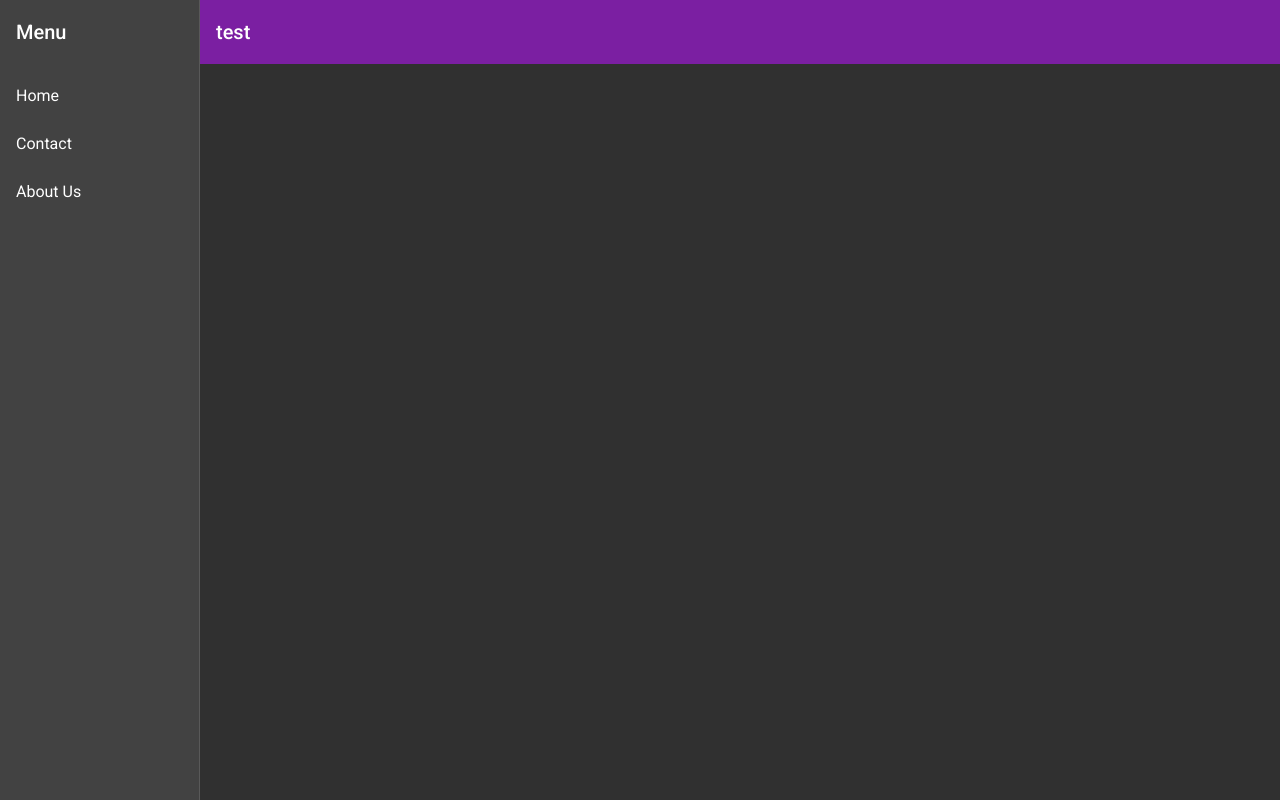
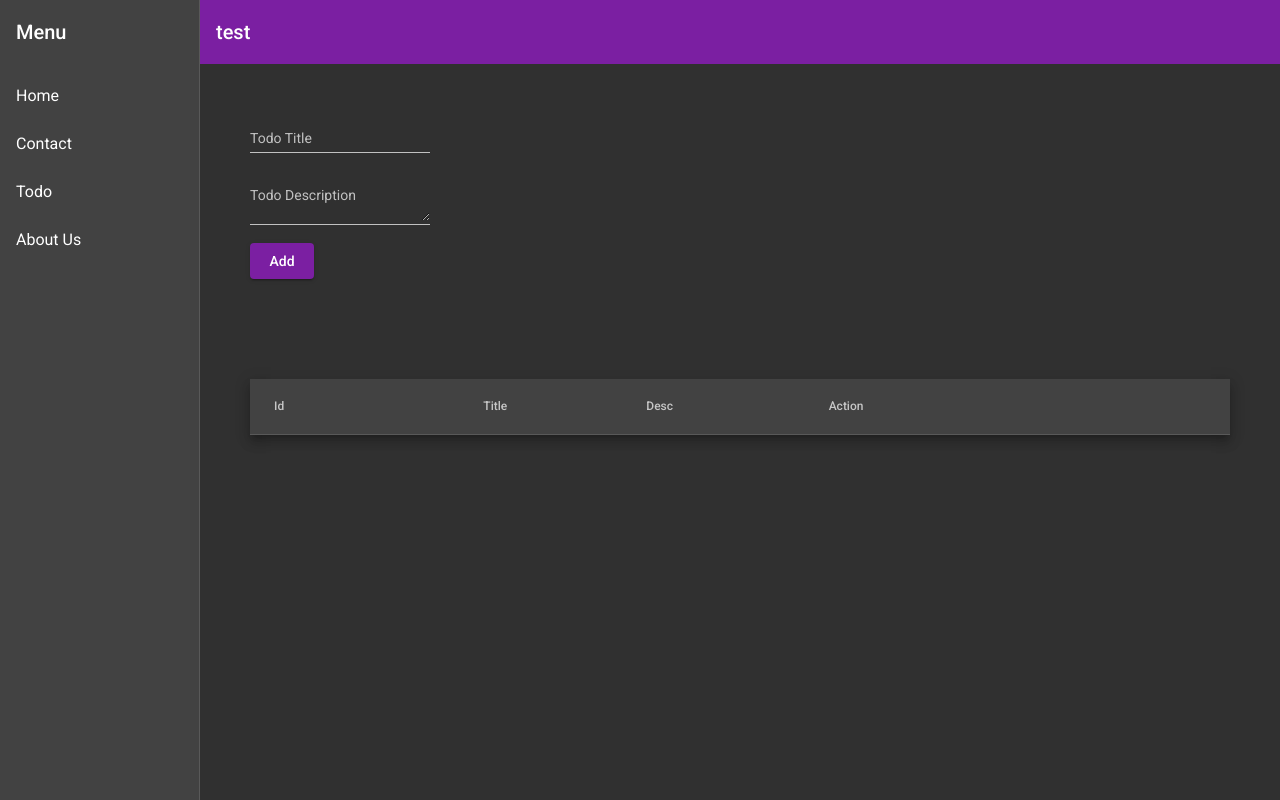
Before and after one commit to biswajit1997/angular, an Angular app: page /todo in a window 1280 px wide. Before the commit this address led to /. Built offline with nearby package versions, Linux system fonts and the light colour scheme.

Commit message:
Added Todo Features like Add todo, Delete Todo and Update Todo

```diff
--- a/src/app/app-routing.module.ts
+++ b/src/app/app-routing.module.ts
@@ -1,10 +1,21 @@
 import { NgModule } from '@angular/core';
 import { Routes, RouterModule } from '@angular/router';
+import { AboutUsComponent } from './about-us/about-us.component';
+import { ContactComponent } from './contact/contact.component';
+import { HomeComponent } from './home/home.component';
+import { TodoComponent } from './todo/todo.component';
 
-const routes: Routes = [];
+const appRoutes:Routes=[
+  {path:'', component: HomeComponent},
+  {path:'contact',component: ContactComponent},
+  {path:'aboutus',component: AboutUsComponent},
+  {path:'todo',component: TodoComponent},
+
+
+]
 
 @NgModule({
-  imports: [RouterModule.forRoot(routes)],
+  imports: [RouterModule.forRoot(appRoutes)],
   exports: [RouterModule]
 })
 export class AppRoutingModule { }
--- a/src/app/app.module.ts
+++ b/src/app/app.module.ts
@@ -13,17 +13,18 @@ import { MatSidenavModule } from '@angular/material/sidenav';
 import { MatIconModule } from '@angular/material/icon';
 import { MatListModule } from '@angular/material/list';
 import { HomeComponent } from './home/home.component';
+import {MatInputModule} from '@angular/material/input';
 import { ContactComponent } from './contact/contact.component';
 import { AboutUsComponent } from './about-us/about-us.component';
+import {MatTableModule} from '@angular/material/table';
+
+import {MatFormFieldModule} from '@angular/material/form-field';
+
+import { TodoComponent } from './todo/todo.component';
+import { FormsModule } from '@angular/forms';
 
 
-const appRoutes:Routes=[
-  {path:'', component: HomeComponent},
-  {path:'contact',component: ContactComponent},
-  {path:'aboutus',component: AboutUsComponent},
 
-
-]
 
 @NgModule({
   declarations: [
@@ -32,6 +33,7 @@ const appRoutes:Routes=[
     HomeComponent,
     ContactComponent,
     AboutUsComponent,
+    TodoComponent
 
   ],
   imports: [
@@ -42,9 +44,12 @@ const appRoutes:Routes=[
     MatToolbarModule,
     MatButtonModule,
     MatSidenavModule,
+    FormsModule,
     MatIconModule,
     MatListModule,
-    RouterModule.forRoot(appRoutes)
+    MatInputModule,
+    MatFormFieldModule,
+    MatTableModule
   ],
   providers: [],
   bootstrap: [AppComponent]
--- a/src/app/main-nav/main-nav.component.html
+++ b/src/app/main-nav/main-nav.component.html
@@ -7,6 +7,7 @@
       <mat-nav-list>
         <a mat-list-item routerLink="/">Home</a>
         <a mat-list-item routerLink="contact">Contact</a>
+        <a mat-list-item routerLink="todo">Todo</a>
         <a mat-list-item routerLink="aboutus">About Us</a>
       </mat-nav-list>
   </mat-sidenav>
--- /dev/null
+++ b/src/app/todo/todo.component.css
@@ -0,0 +1,7 @@
+table {
+  width: 100%;
+}
+
+.table_section {
+  padding: 50px;
+}
--- /dev/null
+++ b/src/app/todo/todo.component.html
@@ -0,0 +1,66 @@
+<div class="example-form" style="padding: 50px;">
+    <mat-form-field class="example-full-width">
+      <mat-label>Todo Title</mat-label>
+      <input #todoTitle matInput placeholder="Ex. Go to work" value="{{title}}">
+    </mat-form-field>
+  <br>
+    <mat-form-field class="example-full-width">
+      <mat-label>Todo Description</mat-label>
+      <textarea #todoDesc matInput placeholder="Ex. It makes me feel..." value="{{desc}}"></textarea>
+    </mat-form-field>
+
+    <br>
+    <button mat-raised-button color="primary" *ngIf="addBtn" (click)="addTodo(todoTitle.value, todoDesc.value)" type="submit">Add</button>
+
+    <button mat-raised-button color="accent" *ngIf="updateBtn" (click)="updateTodo(true, todoTitle.value, todoDesc.value, 0)" type="submit">Update</button>
+  </div>
+
+
+
+
+
+  <div class="table_section">
+
+    <table mat-table [dataSource]="dataSource" class="mat-elevation-z8">
+
+        <!--- Note that these columns can be defined in any order.
+              The actual rendered columns are set as a property on the row definition" -->
+
+        <!-- Position Column -->
+        <ng-container matColumnDef="Id">
+          <th mat-header-cell *matHeaderCellDef>Id </th>
+          <td mat-cell *matCellDef="let element"> {{element.id}} </td>
+        </ng-container>
+
+        <!-- Name Column -->
+        <ng-container matColumnDef="Title">
+          <th mat-header-cell *matHeaderCellDef> Title </th>
+          <td mat-cell *matCellDef="let element"> {{element.todoTitle}} </td>
+        </ng-container>
+
+        <!-- Weight Column -->
+        <ng-container matColumnDef="Desc">
+          <th mat-header-cell *matHeaderCellDef> Desc </th>
+          <td mat-cell *matCellDef="let element"> {{element.todoDesc}} </td>
+        </ng-container>
+        <ng-container matColumnDef="Action">
+            <th mat-header-cell *matHeaderCellDef> Action </th>
+            <td mat-cell *matCellDef="let element">
+                 <button mat-raised-button color="primary" (click)="deleteTodo(element.id)">Delete</button>
+
+
+
+               <button mat-raised-button color="accent" (click)="updateTodo(false, '', '', element.id)">Update</button>
+            </td>
+          </ng-container>
+
+
+
+        <tr mat-header-row *matHeaderRowDef="displayedColumns"></tr>
+        <tr mat-row *matRowDef="let row; columns: displayedColumns;"></tr>
+      </table>
+
+
+
+
+  </div>
--- /dev/null
+++ b/src/app/todo/todo.component.ts
@@ -0,0 +1,129 @@
+import { Component, OnInit } from '@angular/core';
+import { MatTableDataSource } from '@angular/material/table';
+
+@Component({
+  selector: 'app-todo',
+  templateUrl: './todo.component.html',
+  styleUrls: ['./todo.component.css']
+})
+export class TodoComponent implements OnInit {
+  todos: Todo[] = [
+  ];
+
+  updateBtn = false;
+  addBtn = true;
+
+  title = "";
+  desc = "";
+
+
+  c = 100;
+
+  displayedColumns: string[] = ['Id', 'Title', 'Desc', 'Action'];
+  dataSource = new MatTableDataSource(this.todos);
+  constructor() { }
+
+  ngOnInit(): void {
+  }
+
+
+
+  addTodo(todoTitle: string, todoDesc: string) {
+
+    console.log(todoTitle + "   " + todoDesc)
+    this.c = this.c + 1;
+    let todo = {
+      id: this.c,
+      todoTitle: todoTitle,
+      todoDesc: todoDesc
+    }
+
+    this.todos.push(todo)
+    this.title = "";
+    this.desc = "";
+
+    this.dataSource = new MatTableDataSource(this.todos);
+
+    console.log(this.todos)
+
+
+  }
+
+
+
+  deleteTodo(id: number) {
+    let newArray = this.todos.filter(data => data.id != id);
+    this.todos = newArray;
+    this.dataSource = new MatTableDataSource(newArray);
+    console.log("filtered", newArray)
+  }
+
+
+  updateTodo(form?:boolean, title?:string, desc?:string, id?: number) {
+    let newArray: Todo[] = [];
+    if(!form) {
+      console.log(id)
+      newArray = this.todos.filter(data => data.id === id);
+
+      this.title = newArray[0].todoTitle;
+      this.desc = newArray[0].todoDesc;
+      // console.log("newArray[0].todoTitle", newArray[0].todoTitle)
+
+      if(newArray) {
+      //     newArray[0].todoTitle = title;
+      //     console.log("newArray[0].todoTitle", newArray[0].todoTitle)
+      //     console.log("tttt")
+
+
+      //     console.log("ddd")
+      //     newArray[0].todoDesc = desc;
+
+
+
+      //   // this.todos = newArray;
+      //   // this.dataSource = new MatTableDataSource(newArray);
+
+
+        this.addBtn = false;
+        this.updateBtn = true;
+
+      }
+      console.log(newArray)
+      return;
+    }
+
+
+    console.log(form)
+    console.log(title, desc);
+
+
+
+
+          //  newArray[0].todoTitle = title;
+          // console.log("newArray[0].todoTitle", newArray[0].todoTitle)
+          // console.log("tttt")
+
+
+          // console.log("ddd")
+          // newArray[0].todoDesc = desc;
+
+
+
+        // this.todos = newArray;
+        // this.dataSource = new MatTableDataSource(newArray);
+
+    this.addBtn = true;
+    this.updateBtn = false;
+
+    // this.todos = newArray;
+    // this.dataSource = new MatTableDataSource(newArray);
+    // console.log("filtered", newArray)
+  }
+}
+
+
+export interface Todo {
+  id: number;
+  todoTitle: string;
+  todoDesc: string;
+}
```
Also changed, not shown: 1 other file (tests, documents, lock files or other folders).
